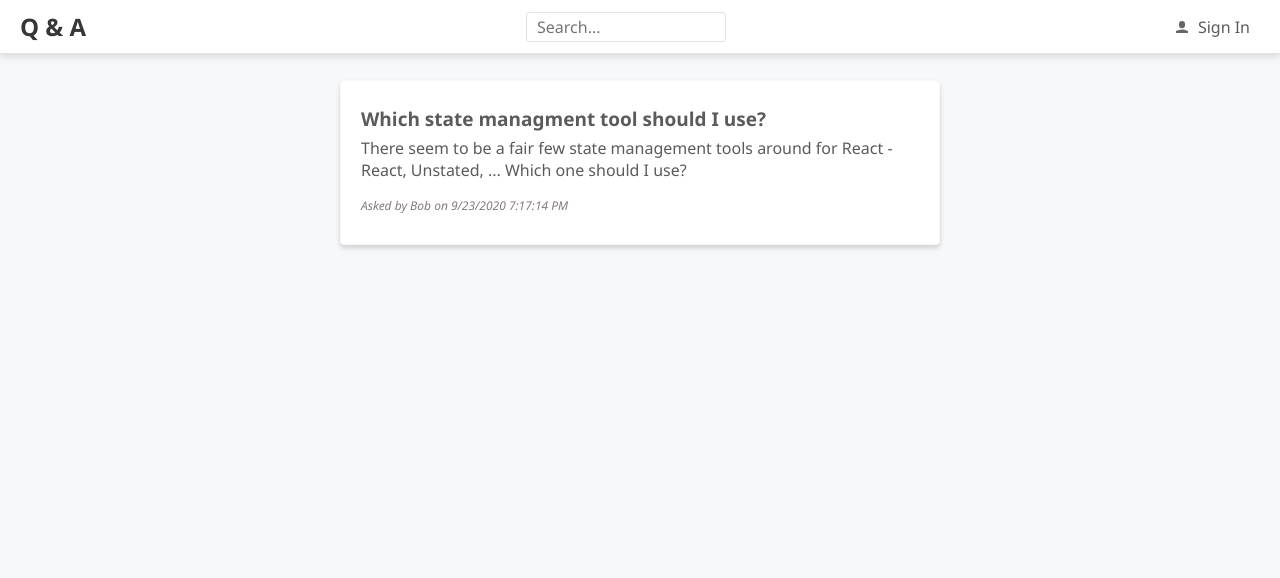
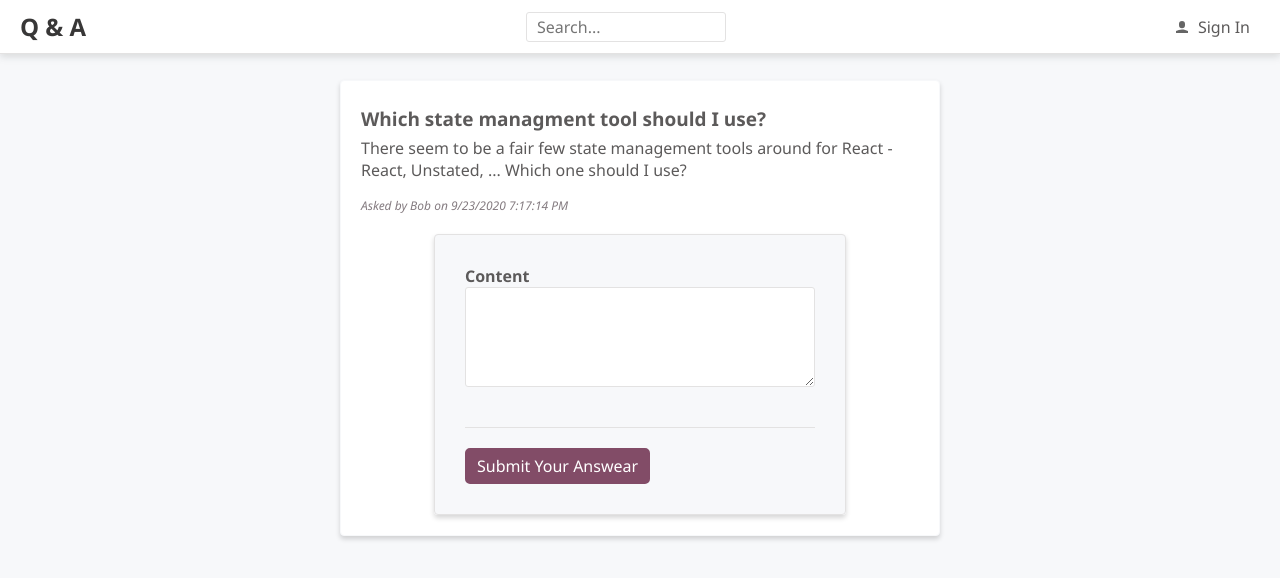
Before and after one commit to Pyotr23/ReactWithNetCore, a React (Create React App) app in the folder frontend/: page /questions/2 in a window 1280 px wide. Shown: the top 578 px of the page. Built offline with nearby package versions, Linux system fonts and the light colour scheme.

Commit message:
Реализованы формы для вопросов и ответов.

```diff
--- a/frontend/src/AskPage.tsx
+++ b/frontend/src/AskPage.tsx
@@ -1,5 +1,14 @@
-import React from 'react';
-import { Page } from './Page';
+import React from "react";
+import { Field } from "./Field";
+import { Form } from "./Form";
+import { Page } from "./Page";
 
-export const AskPage = () => <Page title="Ask a question" />;
+export const AskPage = () => (
+  <Page title="Ask a question">
+    <Form submitCaption="Submit Your Question">
+      <Field name="title" label="Title" />
+      <Field name="content" label="Content" type="TextArea" />
+    </Form>
+  </Page>
+)
 export default AskPage;
--- a/frontend/src/QuestionPage.tsx
+++ b/frontend/src/QuestionPage.tsx
@@ -6,6 +6,8 @@
 import { gray3, gray6 } from './Styles';
 import { getQuestion, QuestionData } from './QuestionData';
 import { AnswerList } from './AnswerList';
+import { Form } from './Form';
+import { Field } from './Field';
 
 interface RouteParams {
   questionId: string
@@ -68,6 +70,15 @@
               ${question.created.toLocaleTimeString()}`}
             </div>
             <AnswerList data={question.answers} />
+            <div
+              css={css`
+                margin-top: 20px;
+              `}
+            >
+              <Form submitCaption="Submit Your Answear">
+                <Field name="content" label="Content" type="TextArea" />
+              </Form>
+            </div>
           </Fragment>
         )}
     </div>
```
